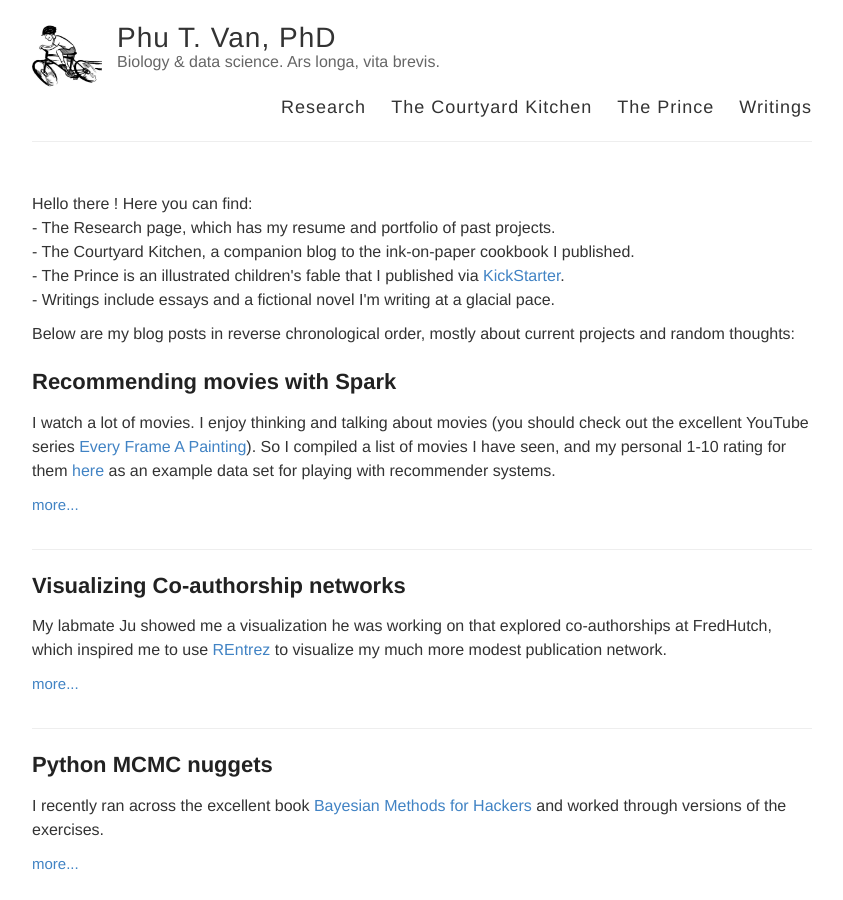
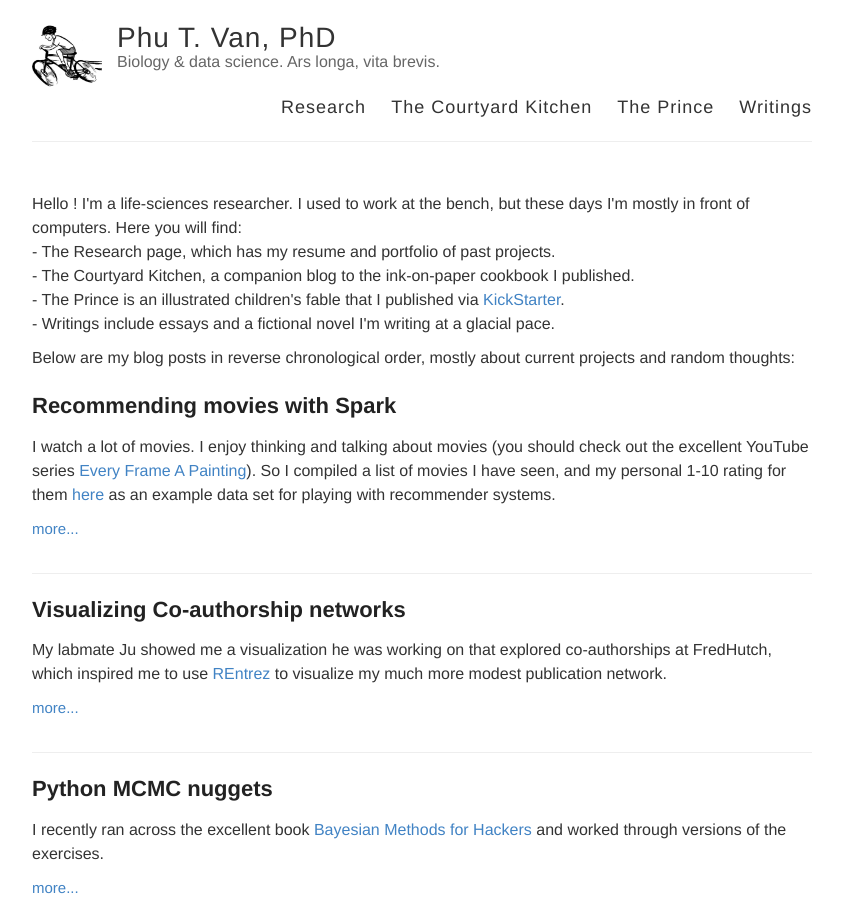
Before and after one commit to ptvan/ptvan.github.io, a Jekyll site: the page built from index.html, in a window 1280 px wide and 900 px high. Shown: the whole window, without its empty margins (218-1061 px from the left). Built offline with Jekyll 4.4.1, drawn with Linux system fonts in a browser that asks for light colours.

Commit message:
updated index.html

```diff
--- a/index.html
+++ b/index.html
@@ -2,7 +2,7 @@
 layout: default
 ---
 
-Hello there ! Here you can find:
+Hello ! I'm a life-sciences researcher. I used to work at the bench, but these days I'm mostly in front of computers. Here you will find:
 <br>- The Research page, which has my resume and portfolio of past projects.
 <br>- The Courtyard Kitchen, a companion blog to the ink-on-paper cookbook I published.
 <br>- The Prince is an illustrated children's fable that I published via <a href="https://www.kickstarter.com/projects/1823550875/the-prince-an-illustrated-childrens-book">KickStarter</a>.
```
